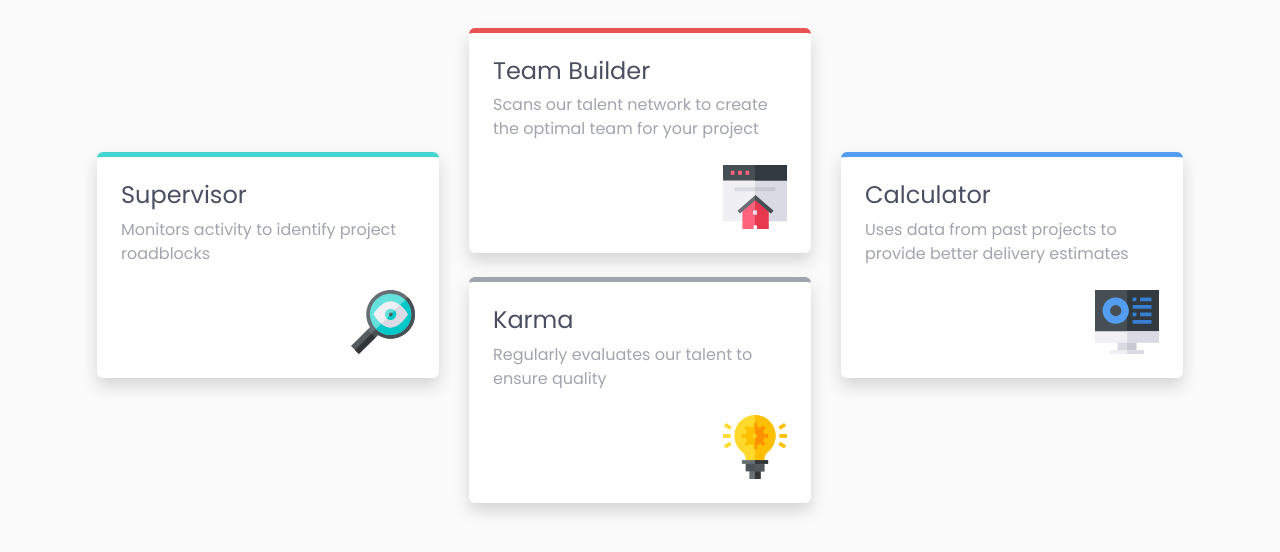
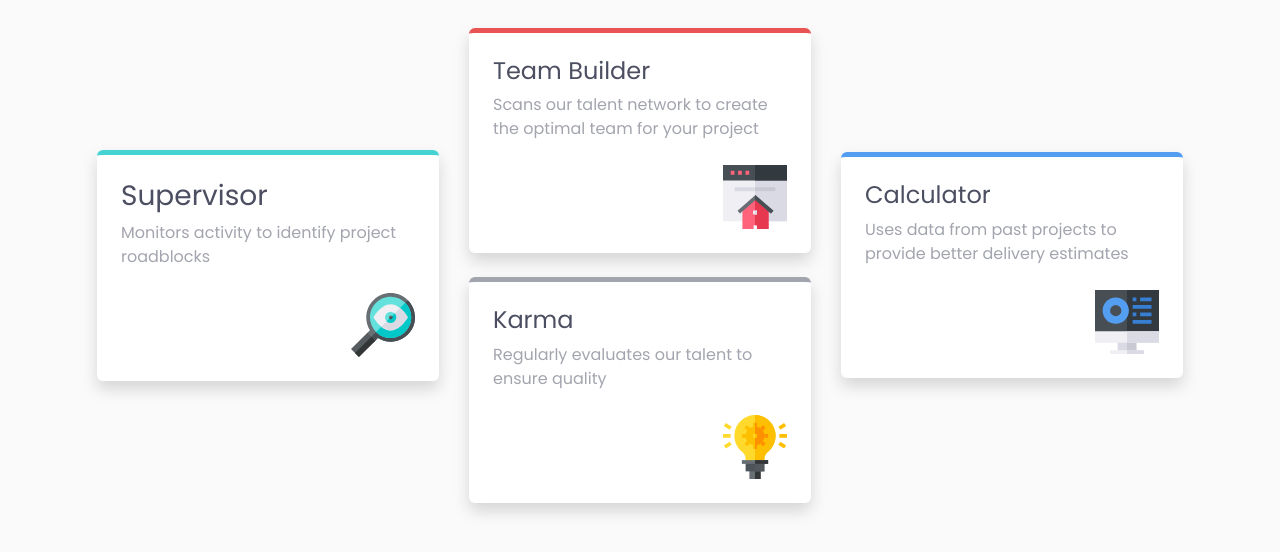
Before and after one commit to mohammadabunabah/Four-Card-Feature, a plain HTML site: page index.html in a window 1280 px wide. Shown: the part 162-714 px from the top of the page. Drawn offline with nearby package versions, Linux system fonts and the light colour scheme.

Commit message:
last commit

```diff
--- a/index.html
+++ b/index.html
@@ -27,7 +27,7 @@
       <div class="col-md-4 col-12">
         <div class="card card-supervisor shadow">
           <div class="card-body p-4">
-            <h4 class="card-title">Supervisor</h4>
+            <h3 class="card-title">Supervisor</h3>
             <p class="card-text mb-4">Monitors activity to identify project roadblocks</p>
             <img class="float-end" src="./images/icon-supervisor.svg" alt="search icone image">
           </div>
```
